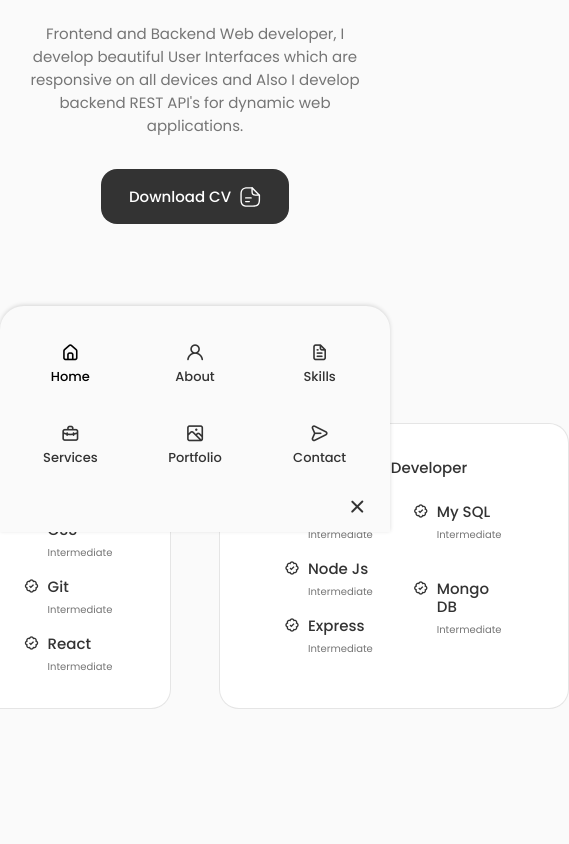
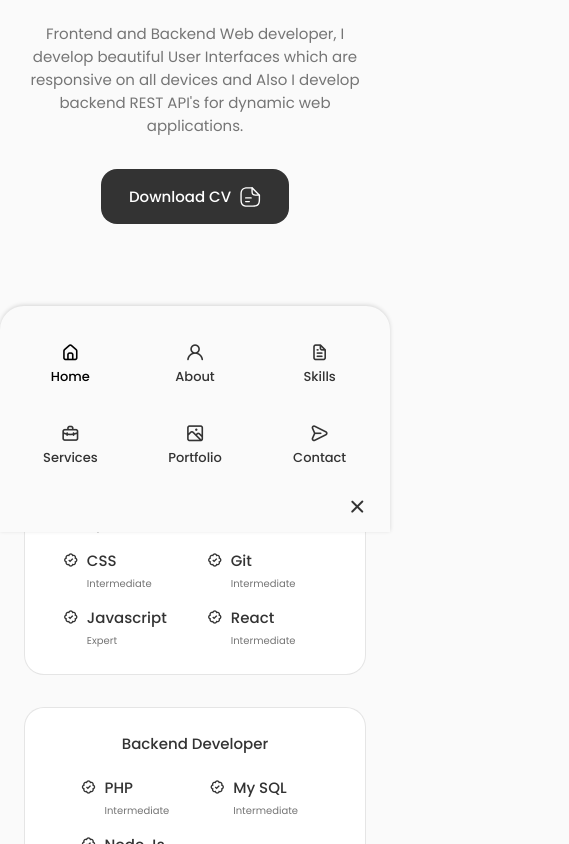
Before and after one commit to coxmd/My-React-Website, a React (Vite) app: page / in a window 390 px wide. Shown: the part 1156-2000 px from the top of the page, 569 px wide, since content can reach past the window. Before the commit the page ends 1977 px from the top, so only its background shows below. Built offline with nearby package versions, Linux system fonts and the light colour scheme.

Commit message:
Fixed responsiveness of the skills section on smaller screens

```diff
--- a/src/components/skills/skills.css
+++ b/src/components/skills/skills.css
@@ -49,3 +49,35 @@
 .skills__level {
     font-size: var(--tiny-font-size);
 }
+
+/* BREAKPOINTS */
+/* For large devices */
+@media screen and (max-width: 992px) {
+    .skills__container {
+        grid-template-columns: max-content;
+        row-gap: 2rem;
+    }
+  }
+
+  /* For medium devices */
+  @media screen and (max-width: 576px) {
+    .skills__container {
+        grid-template-columns: 1fr;
+    }
+
+    .skills__content {
+        padding: 1.5rem;
+    }
+  }
+
+  /* For small devices */
+  @media screen and (max-width: 350px) {
+    .skills__box {
+        column-gap: 1.25rem;
+    }
+
+    .skills__name {
+        font-size: var(--small-font-size);
+    }
+
+  }
```
